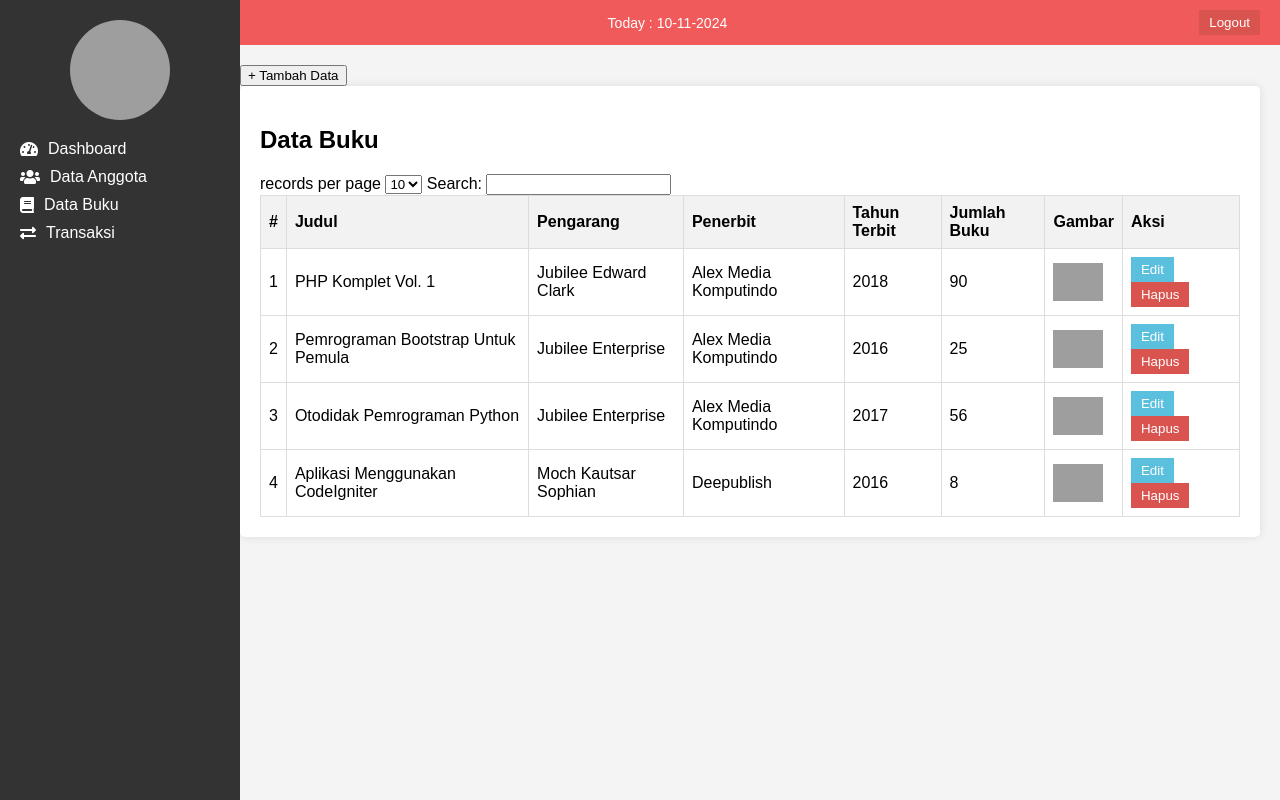
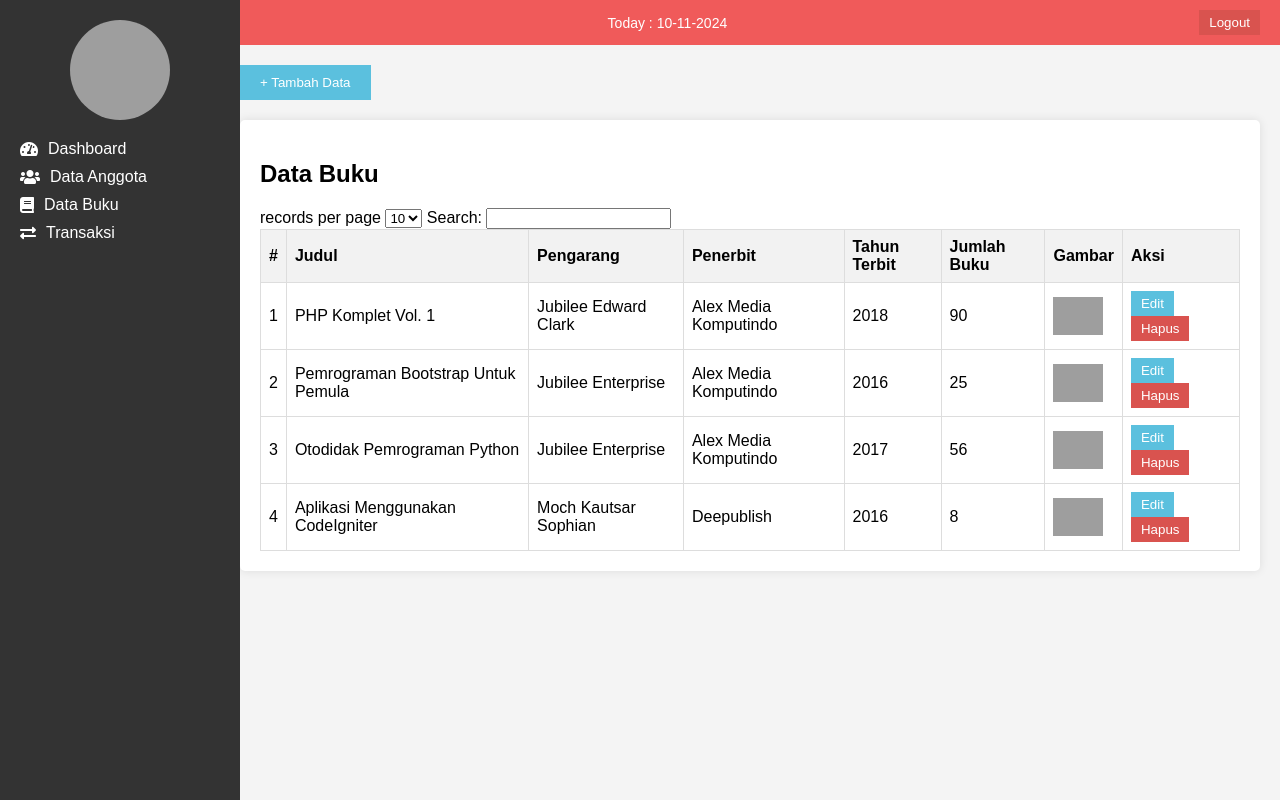
Before and after one commit to IsnaAinur/app_perpustakaan_online, a plain HTML site: page html_admin/databuku.html in a window 1280 px wide. Drawn offline with Linux system fonts and the light colour scheme; grey boxes are pictures that could not be loaded.

Commit message:
ubah databuku.html

```diff
--- a/html_admin/databuku.html
+++ b/html_admin/databuku.html
@@ -155,13 +155,14 @@
       </i>
       Transaksi
      </a>
+    </li>
+</ul>
   </div>
   <div class="content">
-    <div class="top-bar">
-     <button>
-      + Tambah Data
-     </button>
-   <div class="table-container">
+    <button class="button">
+     + Tambah Data
+    </button>
+    <div class="table-container">
     <h2>
      Data Buku
     </h2>
@@ -232,6 +233,7 @@
         <img alt="PHP Komplet Vol. 1 Book Cover" height="75" src="https://storage.googleapis.com/a1aa/image/hpR0mtbsKzK3MNVeE2IQIvpYugRVeSyKLeJiG1NeyfMDyO6dC.jpg" width="50"/>
        </td>
        <td class="actions">
+        <a href="editbuku.html">
         <button>
          Edit
         </button>
@@ -263,6 +265,7 @@
         <img alt="Pemrograman Bootstrap Untuk Pemula Book Cover" height="75" src="https://storage.googleapis.com/a1aa/image/gEF5UyeIIsW5BCJf0SmdZM3DLVfkhl3fZGlgcElaCVxexO6dC.jpg" width="50"/>
        </td>
        <td class="actions">
+        <a href="editbuku.html">
         <button>
          Edit
         </button>
@@ -294,6 +297,7 @@
         <img alt="Otodidak Pemrograman Python Book Cover" height="75" src="https://storage.googleapis.com/a1aa/image/BrDmNUyOidrLIBHBpRaIbQv0sFIquVsVuqQRI5jfoJqI7o3JA.jpg" width="50"/>
        </td>
        <td class="actions">
+        <a href="editbuku.html">
         <button>
          Edit
         </button>
@@ -325,6 +329,7 @@
         <img alt="Aplikasi Menggunakan CodeIgniter Book Cover" height="75" src="https://storage.googleapis.com/a1aa/image/nMIXiAfM6BQRG66Jn2n8WjnEtgdDXC0CBlwY2rkAmDTK7o3JA.jpg" width="50"/>
        </td>
        <td class="actions">
+        <a href="editbuku.html">
         <button>
          Edit
         </button>
```
Also changed, not shown: html_admin/transaksi.html (+1 -1 lines).
